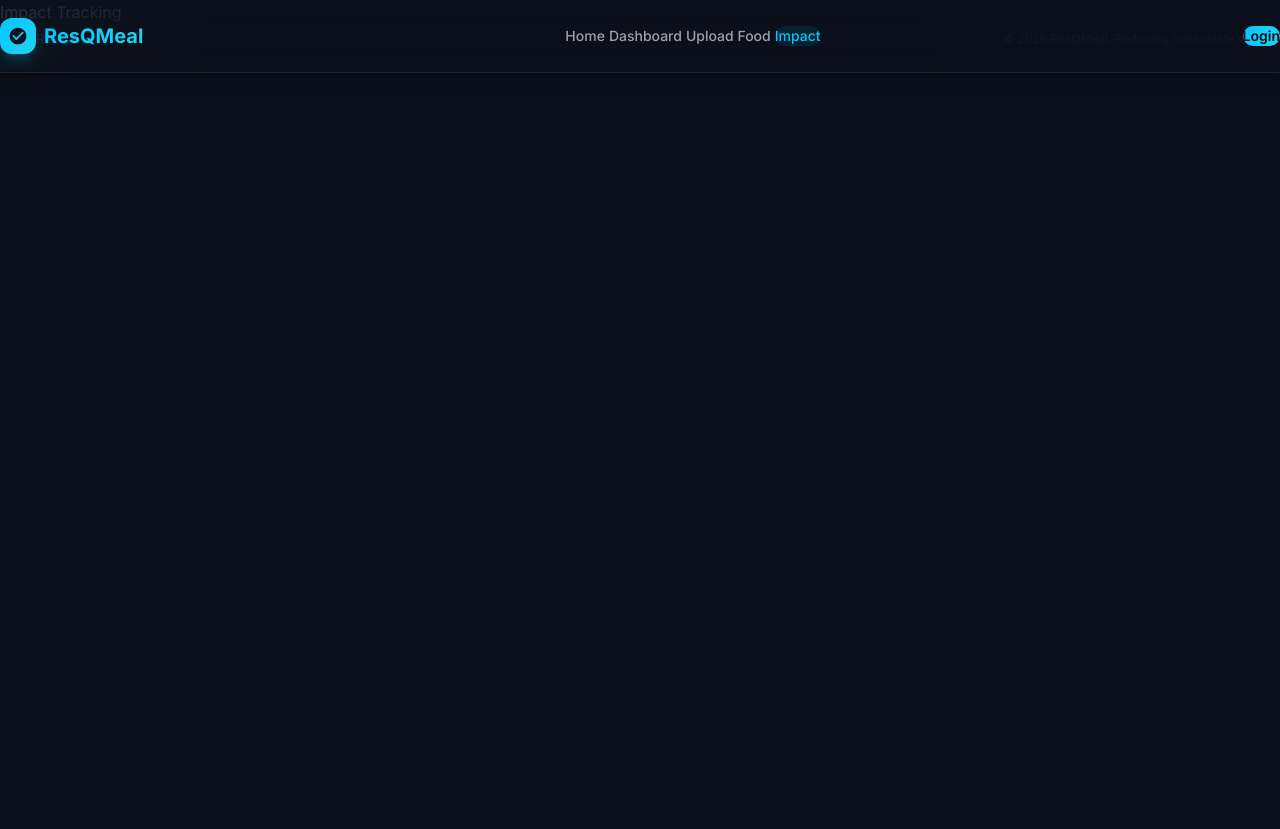
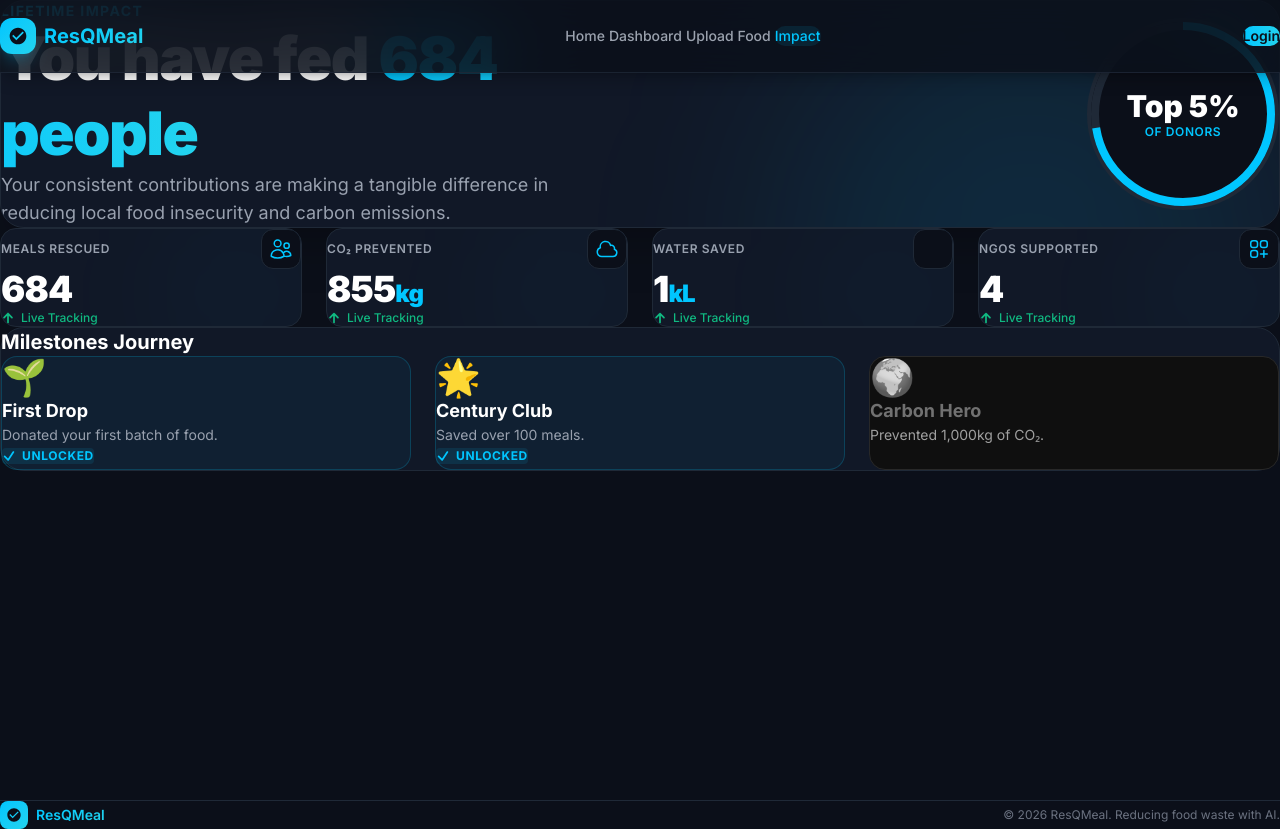
Before and after one commit to swapnilhingane18/resqmealai, a React (Vite) app: page /donor/impact in a window 1280 px wide. Before the commit the page ends 800 px from the top, so only its background shows below. Built offline with nearby package versions, Linux system fonts and the light colour scheme.

Commit message:
feat: add impact tracking page for donor

```diff
--- a/src/donor/pages/Impact.jsx
+++ b/src/donor/pages/Impact.jsx
@@ -1,3 +1,91 @@
+import { motion } from 'framer-motion';
+import StatsCard from '../../components/StatsCard';
+
+const milestones = [
+  { id: 1, title: 'First Drop', desc: 'Donated your first batch of food.', icon: '🌱', achieved: true },
+  { id: 2, title: 'Century Club', desc: 'Saved over 100 meals.', icon: '🌟', achieved: true },
+  { id: 3, title: 'Carbon Hero', desc: 'Prevented 1,000kg of CO₂.', icon: '🌍', achieved: false },
+];
+
 export default function Impact() {
-  return <div>Impact Tracking</div>;
+  return (
+    <div className="min-h-screen py-12">
+      <div className="max-w-7xl mx-auto px-6">
+
+        {/* Core Impact Hero */}
+        <motion.div
+          initial={{ opacity: 0, scale: 0.95 }}
+          animate={{ opacity: 1, scale: 1 }}
+          transition={{ duration: 0.5, ease: 'easeOut' }}
+          className="relative bg-[#111827] border border-[#1f2937] rounded-3xl p-8 sm:p-12 mb-10 overflow-hidden text-center sm:text-left flex flex-col sm:flex-row items-center justify-between gap-8 shadow-2xl"
+        >
+          <div className="absolute top-0 right-0 w-[500px] h-[500px] bg-primary/10 rounded-full blur-[100px] pointer-events-none" />
+
+          <div className="relative z-10 space-y-4 max-w-xl">
+            <h2 className="text-sm font-bold text-primary uppercase tracking-widest">Lifetime Impact</h2>
+            <h1 className="text-4xl sm:text-6xl font-black text-white tracking-tight leading-tight">
+              You have fed <span className="text-transparent bg-clip-text bg-gradient-to-r from-[#00C6FF] to-[#22D3EE]">684 people</span>
+            </h1>
+            <p className="text-lg text-gray-400">
+              Your consistent contributions are making a tangible difference in reducing local food insecurity and carbon emissions.
+            </p>
+          </div>
+
+          <div className="relative z-10 w-full sm:w-auto">
+            <div className="w-48 h-48 mx-auto rounded-full border-4 border-[#1f2937] flex items-center justify-center relative bg-[#0B0F19]">
+              <svg className="absolute inset-0 w-full h-full -rotate-90">
+                <circle cx="92" cy="92" r="88" stroke="currentColor" strokeWidth="8" fill="transparent" className="text-[#1f2937]" />
+                <circle cx="92" cy="92" r="88" stroke="currentColor" strokeWidth="8" fill="transparent" strokeDasharray="550" strokeDashoffset="150" className="text-primary transition-all duration-1000 ease-out" />
+              </svg>
+              <div className="text-center">
+                <span className="text-3xl font-black text-white">Top 5%</span>
+                <span className="block text-xs font-semibold text-primary uppercase tracking-wider mt-1">Of Donors</span>
+              </div>
+            </div>
+          </div>
+        </motion.div>
+
+        {/* Breakdown Stats */}
+        <div className="grid grid-cols-1 sm:grid-cols-2 lg:grid-cols-4 gap-6 mb-12">
+          <StatsCard index={0} title="Meals Rescued" value="684" icon={<svg className="w-6 h-6 text-primary" fill="none" viewBox="0 0 24 24" stroke="currentColor" strokeWidth={1.5}><path strokeLinecap="round" strokeLinejoin="round" d="M15 19.128a9.38 9.38 0 002.625.372 9.337 9.337 0 004.121-.952 4.125 4.125 0 00-7.533-2.493M15 19.128v-.003c0-1.113-.285-2.16-.786-3.07M15 19.128v.106A12.318 12.318 0 018.624 21c-2.331 0-4.512-.645-6.374-1.766l-.001-.109a6.375 6.375 0 0111.964-3.07M12 6.375a3.375 3.375 0 11-6.75 0 3.375 3.375 0 016.75 0zm8.25 2.25a2.625 2.625 0 11-5.25 0 2.625 2.625 0 015.25 0z" /></svg>} />
+          <StatsCard index={1} title="CO₂ Prevented" value="855" suffix="kg" icon={<svg className="w-6 h-6 text-primary" fill="none" viewBox="0 0 24 24" stroke="currentColor" strokeWidth={1.5}><path strokeLinecap="round" strokeLinejoin="round" d="M2.25 15a4.5 4.5 0 004.5 4.5H18a3.75 3.75 0 001.332-7.257 3 3 0 00-3.758-3.848 5.25 5.25 0 00-10.233 2.33A4.502 4.502 0 002.25 15z" /></svg>} />
+          <StatsCard index={2} title="Water Saved" value="1.2" suffix="kL" icon={<svg className="w-6 h-6 text-primary" fill="none" viewBox="0 0 24 24" stroke="currentColor" strokeWidth={1.5}><path strokeLinecap="round" strokeLinejoin="round" d="M20.25 10.5b0 7.142-7.5 11.25-7.5 11.25S4.5 17.642 4.5 10.5a7.5 7.5 0 1115 0z" /></svg>} />
+          <StatsCard index={3} title="NGOs Supported" value="4" icon={<svg className="w-6 h-6 text-primary" fill="none" viewBox="0 0 24 24" stroke="currentColor" strokeWidth={1.5}><path strokeLinecap="round" strokeLinejoin="round" d="M13.5 16.875h3.375m0 0h3.375m-3.375 0V13.5m0 3.375v3.375M6 10.5h2.25a2.25 2.25 0 002.25-2.25V6a2.25 2.25 0 00-2.25-2.25H6A2.25 2.25 0 003.75 6v2.25A2.25 2.25 0 006 10.5zm0 9.75h2.25A2.25 2.25 0 0010.5 18v-2.25a2.25 2.25 0 00-2.25-2.25H6a2.25 2.25 0 00-2.25 2.25V18A2.25 2.25 0 006 20.25zm9.75-9.75H18a2.25 2.25 0 002.25-2.25V6A2.25 2.25 0 0018 3.75h-2.25A2.25 2.25 0 0013.5 6v2.25a2.25 2.25 0 002.25 2.25z" /></svg>} />
+        </div>
+
+        {/* Milestones */}
+        <div className="bg-[#111827] border border-[#1f2937] rounded-3xl p-6 sm:p-8">
+          <h2 className="text-xl font-bold text-white mb-6">Milestones Journey</h2>
+          <div className="grid grid-cols-1 sm:grid-cols-3 gap-6">
+            {milestones.map((m, idx) => (
+              <motion.div
+                key={m.id}
+                initial={{ opacity: 0, y: 20 }}
+                whileInView={{ opacity: 1, y: 0 }}
+                viewport={{ once: true }}
+                transition={{ duration: 0.4, delay: idx * 0.1 }}
+                className={`p-6 rounded-2xl border transition-all ${
+                  m.achieved
+                    ? 'bg-primary/5 border-primary/20 hover:border-primary/40'
+                    : 'bg-[#0B0F19] border-[#1f2937] opacity-60 grayscale'
+                }`}
+              >
+                <div className="text-4xl mb-4">{m.icon}</div>
+                <h3 className={`text-lg font-bold mb-1 ${m.achieved ? 'text-white' : 'text-gray-500'}`}>{m.title}</h3>
+                <p className="text-sm text-gray-400">{m.desc}</p>
+
+                {m.achieved && (
+                  <div className="mt-4 inline-flex items-center gap-1.5 text-xs font-bold text-primary uppercase tracking-wider bg-primary/10 px-2.5 py-1 rounded">
+                    <svg className="w-3.5 h-3.5" fill="none" viewBox="0 0 24 24" stroke="currentColor" strokeWidth={3}><path strokeLinecap="round" strokeLinejoin="round" d="M4.5 12.75l6 6 9-13.5" /></svg>
+                    Unlocked
+                  </div>
+                )}
+              </motion.div>
+            ))}
+          </div>
+        </div>
+
+      </div>
+    </div>
+  );
 }
```
